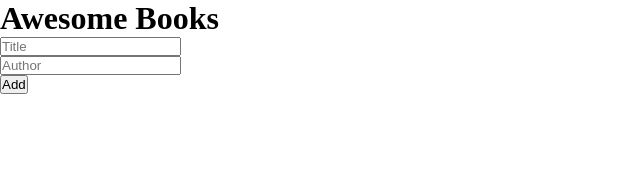
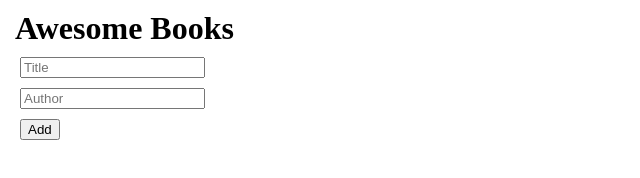
Before and after one commit to tasnimchy96/awesome-books, a website: page index.html in a window 1280 px wide. Shown: the whole page, without its empty margins (0-640 px from the left). Drawn offline with Linux system fonts and the light colour scheme.

Commit message:
Update margin

```diff
--- a/bookStore.css
+++ b/bookStore.css
@@ -1,6 +1,5 @@
 * {
-  margin: 0;
-  padding: 0;
+  margin: 5px;
 }
 
 li {
```
Also changed, not shown: README.md.
